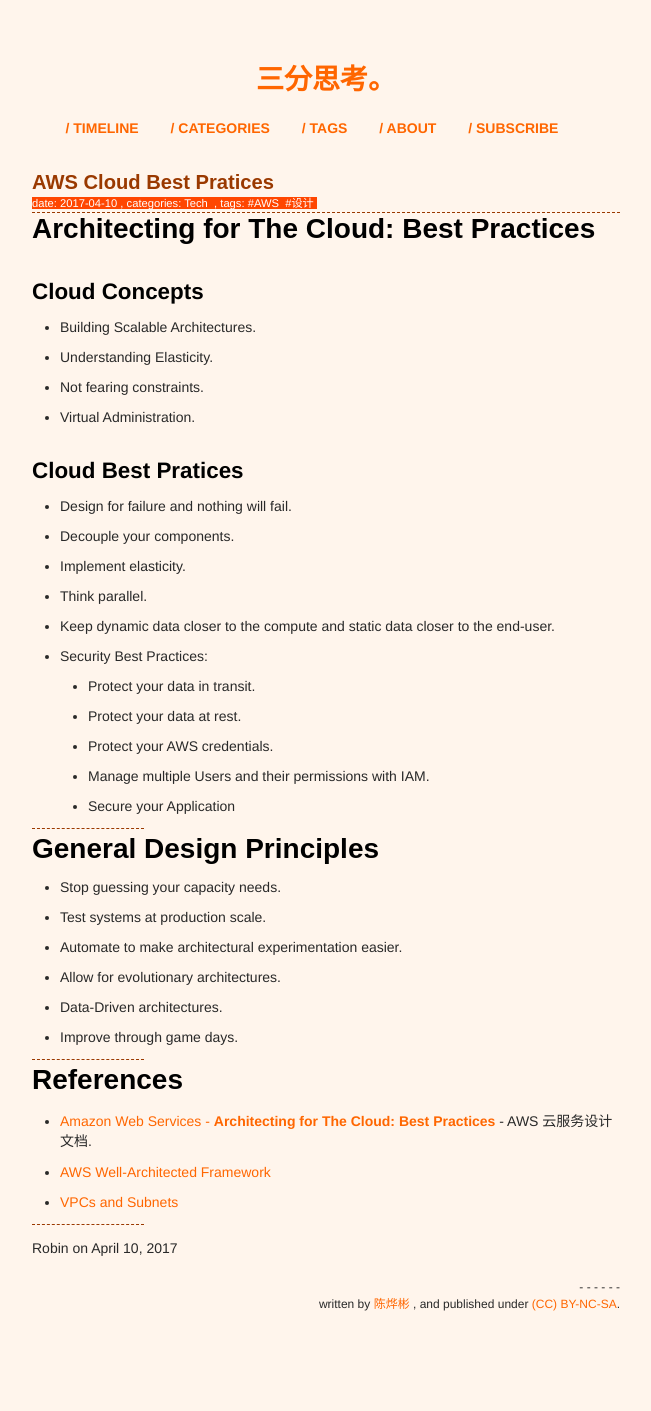
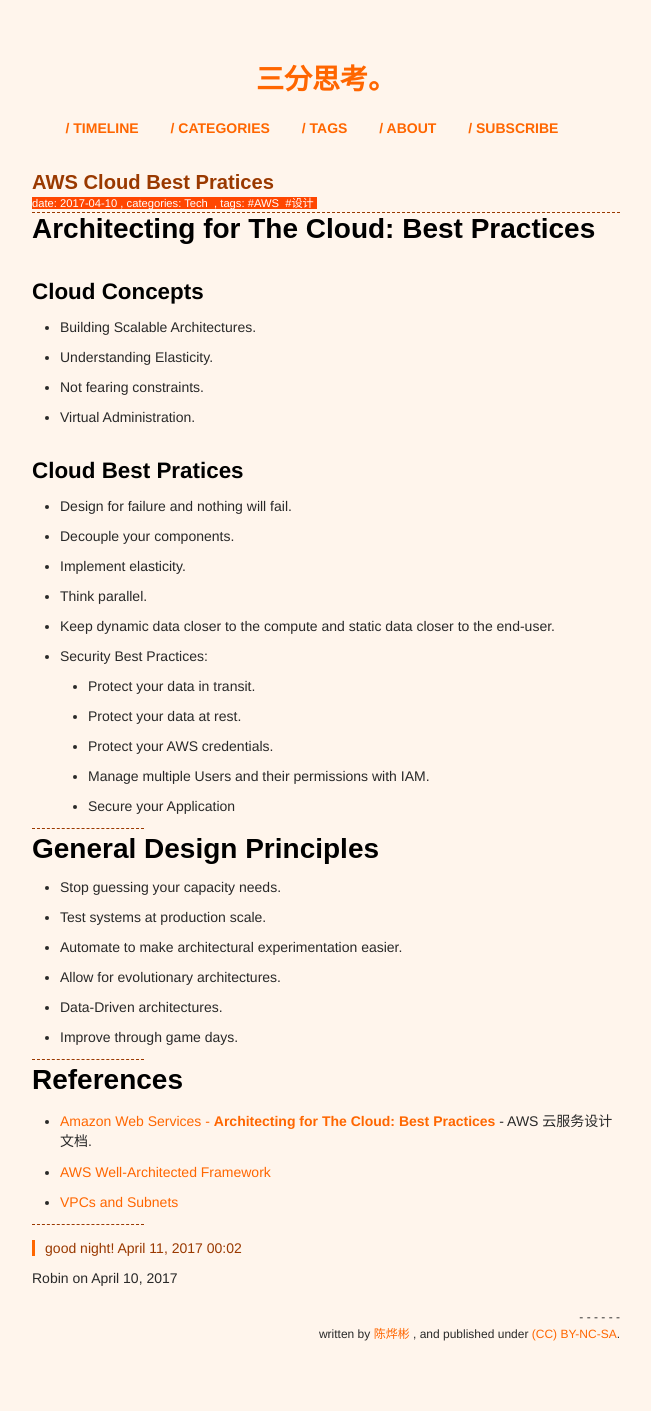
Before and after one commit to xianyuxmu/xianyuxmu.github.io, a Jekyll site: the page built from _posts/2017-04-10-aws-cloud-best-pratices.md, in a window 1280 px wide. Shown: the whole page, without its empty margins (314-965 px from the left). Built offline with Jekyll 4.4.1, drawn with Linux system fonts in a browser that asks for light colours; comment, search, counter and statistics services are not loaded; before the commit the page ends 1381 px from its top, so only the background shows below that.

Commit message:
good night!

```diff
--- a/_posts/2017-04-10-aws-cloud-best-pratices.md
+++ b/_posts/2017-04-10-aws-cloud-best-pratices.md
@@ -57,5 +57,6 @@
 
 ----
 
+> good night! April 11, 2017 00:02
 
 Robin on April 10, 2017
```
